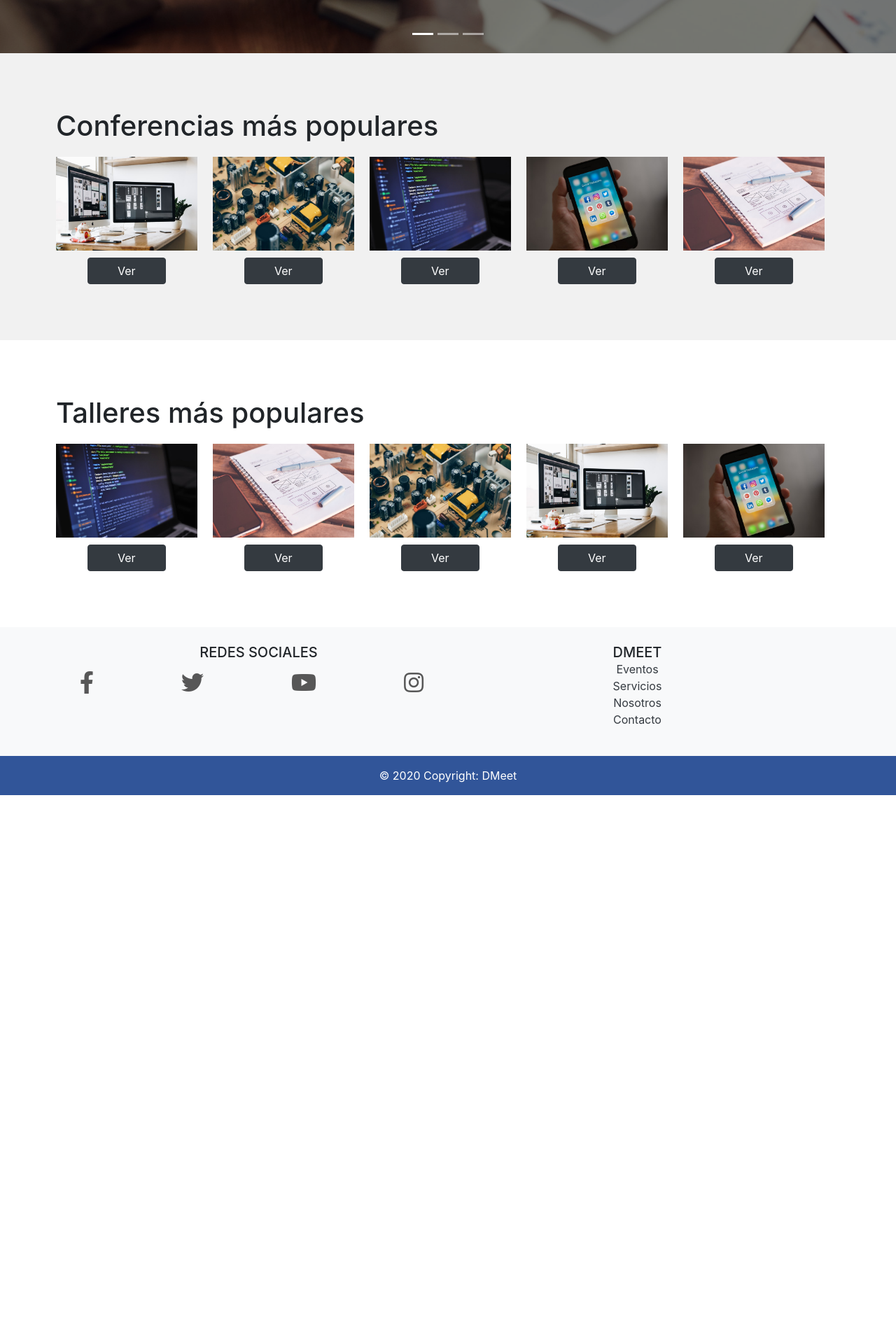
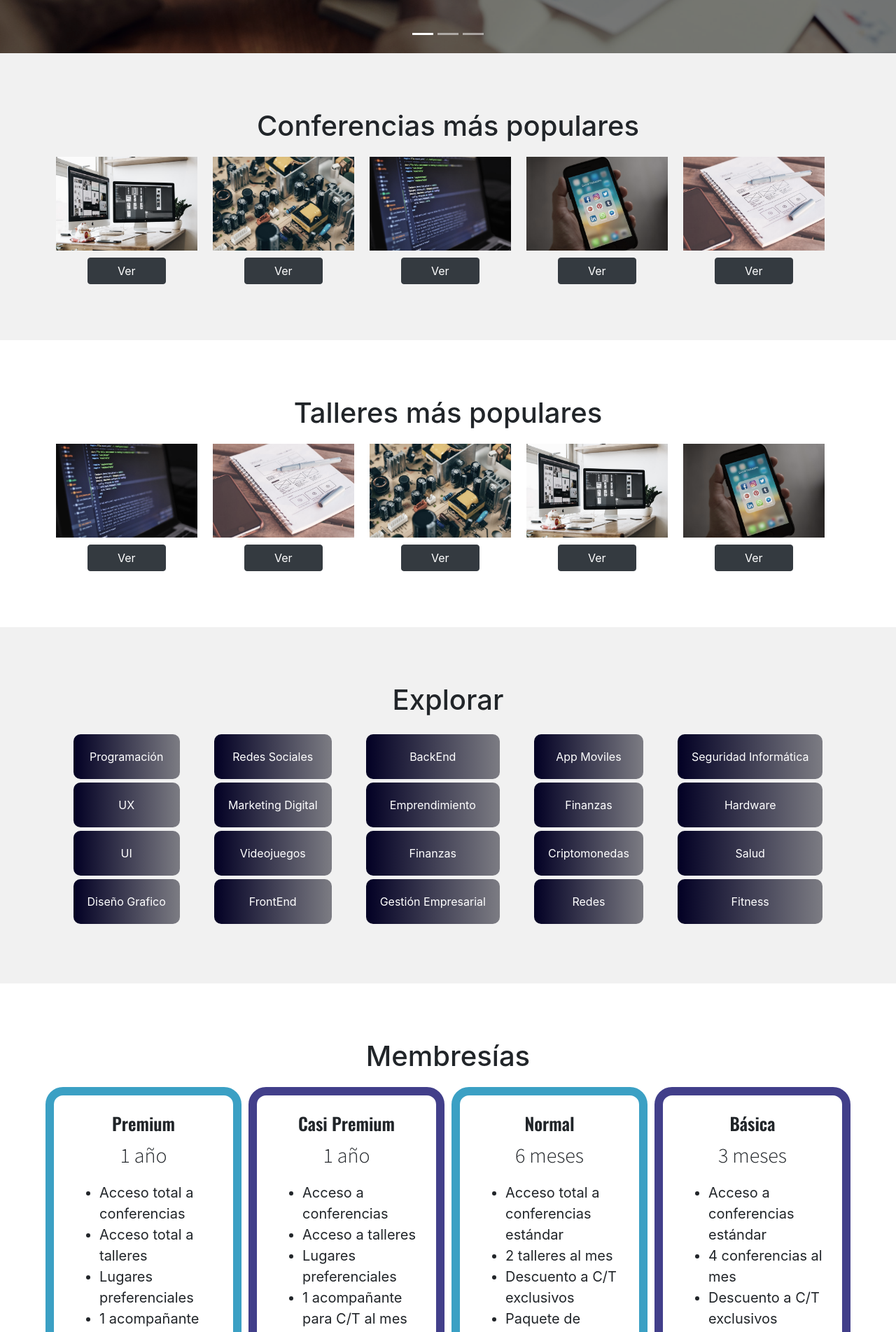
Before and after one commit to EduardoVg26/dmeet, a PHP site: page / in a window 1280 px wide. Shown: the part 840-2743 px from the top of the page at 70% size. Before the commit the page ends 1976 px from the top, so only its background shows below. Run offline with PHP 8.4, Linux system fonts and the light colour scheme.

Commit message:
index completo

```diff
--- a/index.html
+++ b/index.html
@@ -101,30 +101,30 @@
   </div>
 
 
-  <section class="conferenciasPopulares">
+  <section class="seccionColor">
     <!-- Eventos -->
 
     <div class="eventos ">
       <h3>Conferencias más populares</h3>
 
       <div id="populares">
-        <div class="evento"><img src="img/popular-1.jpg" alt="">
+        <div class="evento"><a href="#"><img src="img/popular-1.jpg" alt=""></a>
           <button type="button" class="btn btn-dark col-6">Ver
           </button>
         </div>
-        <div class="evento"><img src="img/popular-2.jpg" alt="">
+        <div class="evento"><a href="#"><img src="img/popular-2.jpg" alt=""></a>
           <button type="button" class="btn btn-dark col-6">Ver
           </button>
         </div>
-        <div class="evento"><img src="img/popular-3.jpg" alt="">
+        <div class="evento"><a href="#"><img src="img/popular-3.jpg" alt=""></a>
           <button type="button" class="btn btn-dark col-6">Ver
           </button>
         </div>
-        <div class="evento"><img src="img/popular-4.jpg" alt="">
+        <div class="evento"><a href="#"><img src="img/popular-4.jpg" alt=""></a>
           <button type="button" class="btn btn-dark col-6">Ver
           </button>
         </div>
-        <div class="evento"><img src="img/popular-5.jpg" alt="">
+        <div class="evento"><a href="#"><img src="img/popular-5.jpg" alt=""></a>
           <button type="button" class="btn btn-dark col-6">Ver
           </button>
         </div>
@@ -134,27 +134,27 @@
 
   <section class="talleresPopulares">
 
-    <div class="eventos ">
+    <div class="eventos">
       <h3>Talleres más populares</h3>
 
       <div id="populares">
-        <div class="evento"><img src="img/popular-3.jpg" alt="">
+        <div class="evento"><a href="#"><img src="img/popular-3.jpg" alt=""></a>
           <button type="button" class="btn btn-dark col-6">Ver
           </button>
         </div>
-        <div class="evento"><img src="img/popular-5.jpg" alt="">
+        <div class="evento"><a href="#"><img src="img/popular-5.jpg" alt=""></a>
           <button type="button" class="btn btn-dark col-6">Ver
           </button>
         </div>
-        <div class="evento"><img src="img/popular-2.jpg" alt="">
+        <div class="evento"><a href="#"><img src="img/popular-2.jpg" alt=""></a>
           <button type="button" class="btn btn-dark col-6">Ver
           </button>
         </div>
-        <div class="evento"><img src="img/popular-1.jpg" alt="">
+        <div class="evento"><a href="#"><img src="img/popular-1.jpg" alt=""></a>
           <button type="button" class="btn btn-dark col-6">Ver
           </button>
         </div>
-        <div class="evento"><img src="img/popular-4.jpg" alt="">
+        <div class="evento"><a href="#"><img src="img/popular-4.jpg" alt=""></a>
           <button type="button" class="btn btn-dark col-6">Ver
           </button>
         </div>
@@ -162,6 +162,114 @@
     </div>
   </section>
 
+  <section class="seccionColor">
+    <h3>Explorar</h3>
+    <div id="explorar">
+      <div class="explorar">
+        <div class="categoria"><a href="#">Programación</a></div>
+        <div class="categoria"><a href="#">UX</a></div>
+        <div class="categoria"><a href="#">UI</a></div>
+        <div class="categoria"><a href="#">Diseño Grafico</a></div>
+      </div>
+
+      <div class="explorar">
+        <div class="categoria"><a href="#">Redes Sociales</a></div>
+        <div class="categoria"><a href="#">Marketing Digital</a></div>
+        <div class="categoria"><a href="#">Videojuegos</a></div>
+        <div class="categoria"><a href="#">FrontEnd</a></div>
+      </div>
+
+      <div class="explorar">
+        <div class="categoria"><a href="#">BackEnd</a></div>
+        <div class="categoria"><a href="#">Emprendimiento</a></div>
+        <div class="categoria"><a href="#">Finanzas</a></div>
+        <div class="categoria"><a href="#">Gestión Empresarial</a></div>
+      </div>
+
+      <div class="explorar">
+        <div class="categoria"><a href="#">App Moviles</a></div>
+        <div class="categoria"><a href="#">Finanzas</a></div>
+        <div class="categoria"><a href="#">Criptomonedas</a></div>
+        <div class="categoria"><a href="#">Redes</a></div>
+      </div>
+
+      <div class="explorar">
+        <div class="categoria"><a href="#">Seguridad Informática</a></div>
+        <div class="categoria"><a href="#">Hardware</a></div>
+        <div class="categoria"><a href="#">Salud</a></div>
+        <div class="categoria"><a href="#">Fitness</a></div>
+      </div>
+    </div>
+  </section>
+
+  <section>
+    <h3>Membresías</h3>
+    <div id="membresias" >
+      <div class="membresia1 col-lg-3">
+        <h6>Premium</h6>
+        <p class="tiempo">1 año</p>
+        <ul>
+          <li>Acceso total a conferencias</li>
+          <li>Acceso total a talleres</li>
+          <li>Lugares preferenciales</li>
+          <li>1 acompañante para C/T al mes</li>
+          <li>Registro anticipado</li>
+          <li>M&G</li>
+          <li>Conferencias y talleres exclusivos</li>
+          <li>Paquete de regalo</li>
+          <li>Promociones exclusivas</li>
+          <li>Descuentos para amigos</li>
+        </ul>
+        <p class="precio">$300</p>
+        <button type="button" class="btn btn-dark">Comprar
+        </button>
+      </div>
+      <div class="membresia2 col-lg-3">
+        <h6>Casi Premium</h6>
+        <p class="tiempo">1 año</p>
+        <ul>
+          <li>Acceso a conferencias</li>
+          <li>Acceso a talleres</li>
+          <li>Lugares preferenciales</li>
+          <li>1 acompañante para C/T al mes</li>
+          <li>Registro anticipado</li>
+          <li>Conferencias y talleres exclusivos</li>
+          <li>Paquete de regalo</li>
+          <li>Promociones exclusivas</li>
+        </ul>
+        <p class="precio">$250</p>
+        <button type="button" class="btn btn-dark">Comprar
+        </button>
+      </div>
+      <div class="membresia1 col-lg-3">
+        <h6>Normal</h6>
+        <p class="tiempo">6 meses</p>
+        <ul>
+          <li>Acceso total a conferencias estándar</li>
+          <li>2 talleres al mes</li>
+          <li>Descuento a C/T exclusivos</li>
+          <li>Paquete de regalo</li>
+        </ul>
+        <p class="precio">$115</p>
+        <button type="button" class="btn btn-dark">Comprar
+        </button>
+      </div>
+      <div class="membresia2 col-lg-3">
+        <h6>Básica</h6>
+        <p class="tiempo">3 meses</p>
+        <ul>
+          <li>Acceso a conferencias estándar</li>
+          <li>4 conferencias al mes</li>
+          <li>Descuento a C/T exclusivos</li>
+          <li>Paquete de regalo</li>
+        </ul>
+        <p class="precio">$45</p>
+        <button type="button" class="btn btn-dark text-center">Comprar
+        </button>
+      </div>
+
+    </div>
+  </section>
 
 
 
--- a/style.css
+++ b/style.css
@@ -6,6 +6,10 @@ body {
   box-sizing: border-box;
   margin: 0;
   /* W3C, IE 10+/ Edge, Firefox 16+, Chrome 26+, Opera 12+, Safari 7+ */
+}
+
+section {
+  padding: 80px;
 }
 
 .container {
@@ -81,6 +85,18 @@ nav ul a {
 }
 
 .evento img {
+  overflow: hidden;
+  transition: transform 0.5s;
+  filter: grayscale(0.4);
+}
+
+.evento img:hover {
+  -webkit-transform: scale(1.2);
+  transform: scale(1.2);
+  filter: opacity(1);
+}
+
+.evento img {
   width: 90%;
 }
 
@@ -93,7 +109,7 @@ button .btn {
   padding: auto 40px !important;
 }
 
-.conferenciasPopulares {
+.seccionColor {
   padding: 80px;
   background-color: rgb(241, 241, 241);
 }
@@ -102,9 +118,110 @@ button .btn {
   padding: 80px;
 }
 
-.eventos > h3 {
+h3 {
   font-size: 40px;
   margin-bottom: 20px;
+  text-align: center;
+}
+
+/* Explorar */
+#explorar {
+  display: flex;
+  justify-content: space-around;
+}
+
+.categoria {
+  padding: 20px;
+  margin: 5px auto;
+  text-align: center;
+  color: #000;
+  background-color: rgb(2, 0, 36);
+  background: linear-gradient(
+    90deg,
+    rgba(2, 0, 36, 1) 0%,
+    rgba(124, 124, 131, 1) 100%,
+    rgba(0, 146, 255, 1) 100%
+  );
+
+  border-radius: 10px;
+  overflow: hidden;
+  transition: transform 0.5s;
+}
+
+.categoria:hover {
+  -webkit-transform: scale(1.3);
+  transform: scale(1.3);
+}
+
+.explorar a {
+  text-decoration: none;
+  color: #fff;
+}
+
+/* Membresias */
+
+h6 {
+  font-family: "Oswald", sans-serif;
+  font-size: 25px;
+  text-align: center;
+}
+
+.tiempo,
+.precio {
+  font-family: "Source Sans Pro", sans-serif;
+  text-align: center;
+}
+
+.tiempo {
+  font-weight: 300;
+  font-size: 30px;
+}
+
+.precio {
+  font-weight: 400;
+  font-size: 50px;
+  position: absolute;
+  right: 33%;
+  left: 33%;
+  bottom: 10%;
+}
+
+#membresias {
+  display: flex;
+  justify-content: center;
+}
+
+#membresias ul li {
+  font-size: 20px;
+}
+
+#membresias button {
+  position: absolute;
+  bottom: 10px;
+  right: 40%;
+}
+
+.membresia2 ul,
+.membresia1 ul {
+  margin-bottom: 120px;
+  min-height: 240px;
+}
+.membresia1 {
+  border: #3ba0c4 12px solid;
+  border-radius: 25px;
+  margin-right: 10px;
+  padding: 25px;
+}
+
+.membresia2 {
+  border: #423f8a 12px solid;
+  border-radius: 25px;
+  margin-right: 10px;
+  padding: 25px;
+}
+
+.membresia2:last-child {
+  margin-right: 0;
 }
 
 /* Footer */
```
